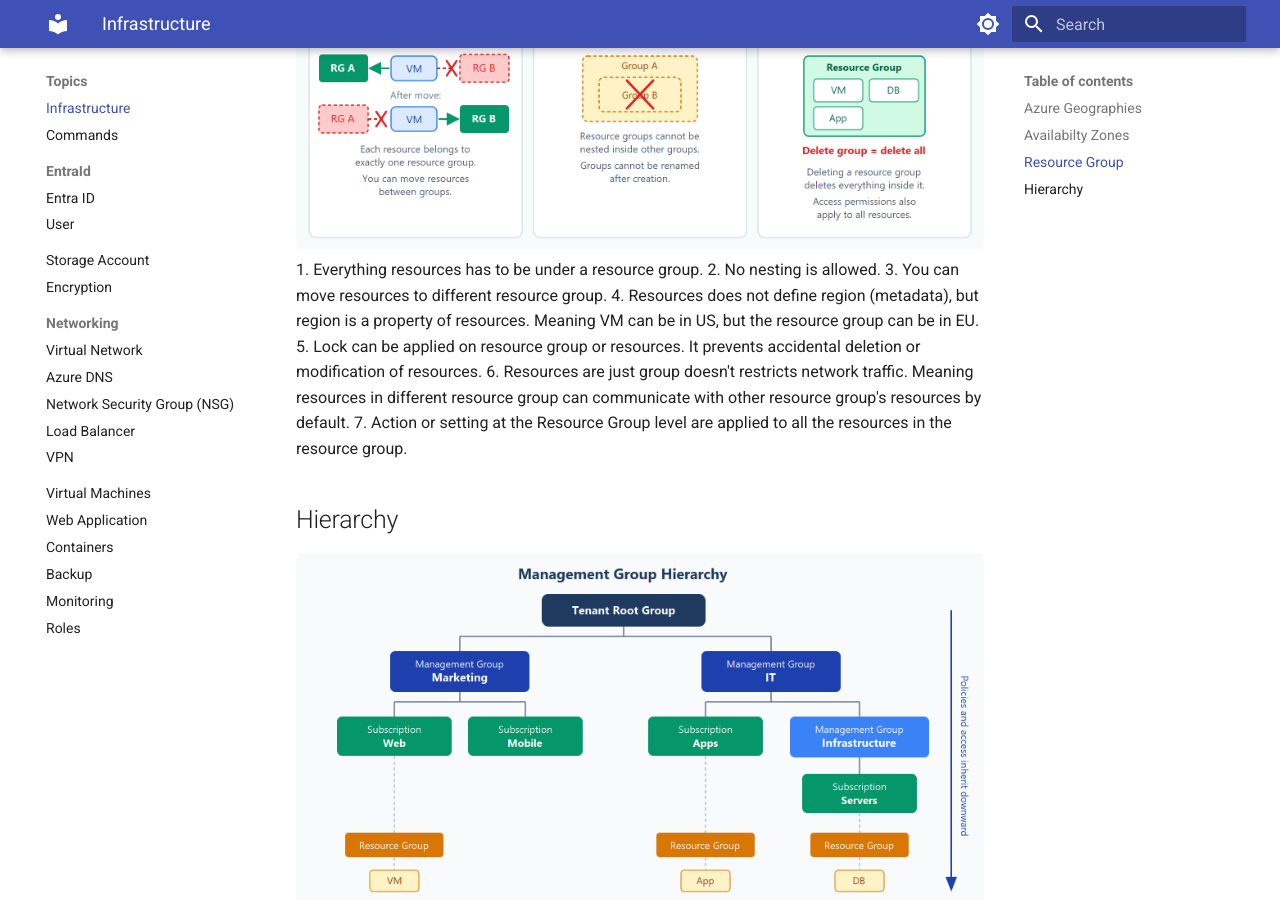
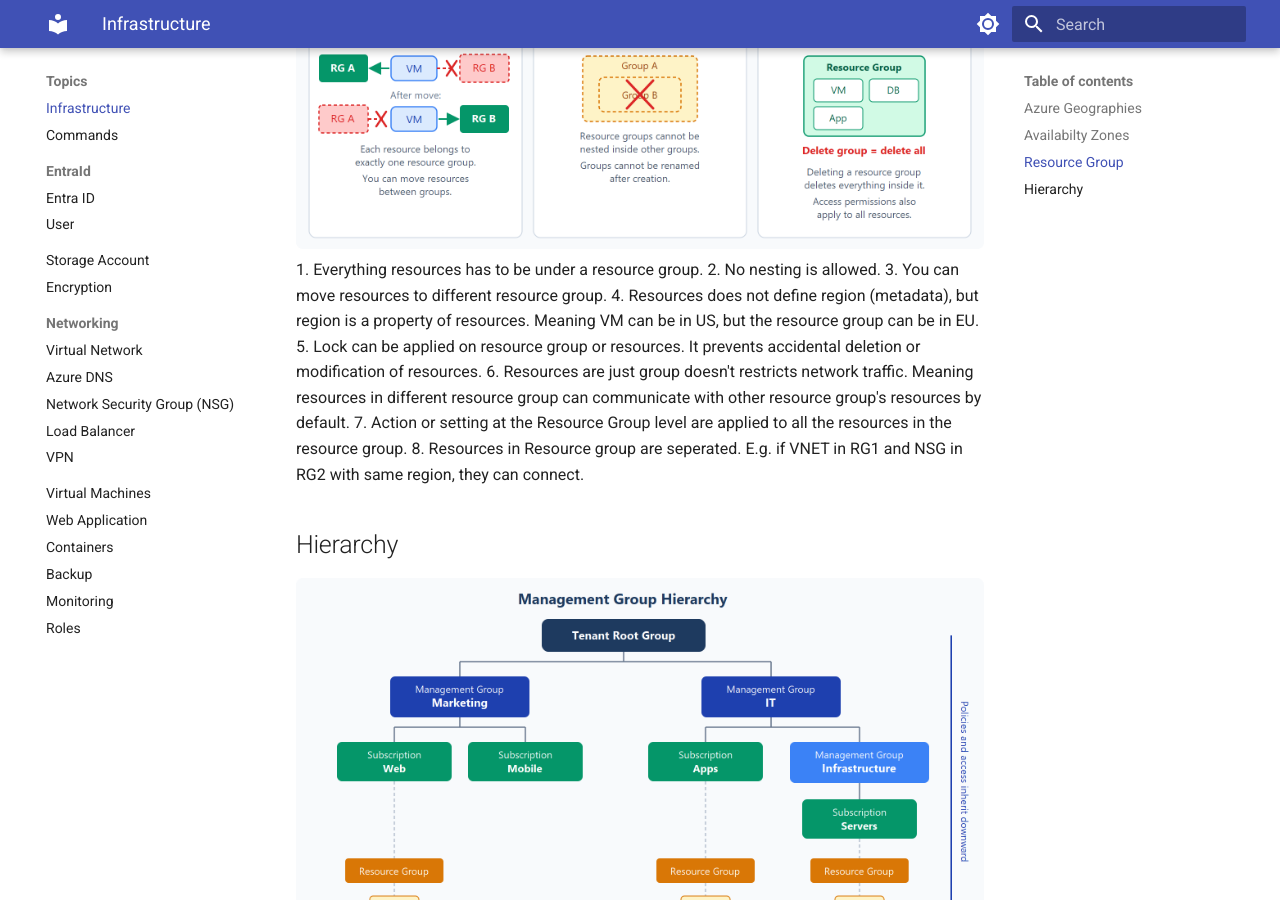
Before and after one commit to yoonghan/AZ-104-Azure-Administrator-Associate, an MkDocs documentation site: the page built from docs/Infrastructure.md, in a window 1280 px wide and 900 px high, scrolled down 1280 px. Built offline with MkDocs 1.6.1 and Material for MkDocs 9.7.7, drawn with Linux system fonts in a browser that asks for light colours.

Commit message:
Update Resource group

```diff
--- a/docs/Infrastructure.md
+++ b/docs/Infrastructure.md
@@ -23,6 +23,7 @@
 5. Lock can be applied on resource group or resources. It prevents accidental deletion or modification of resources.
 6. Resources are just group doesn't restricts network traffic. Meaning resources in different resource group can communicate with other resource group's resources by default.
 7. Action or setting at the Resource Group level are applied to all the resources in the resource group.
+8. Resources in Resource group are seperated. E.g. if VNET in RG1 and NSG in RG2 with same region, they can connect.
 
 ## Hierarchy
 
```
Also changed, not shown: docs/Monitoring.md (+0 -1 lines).
